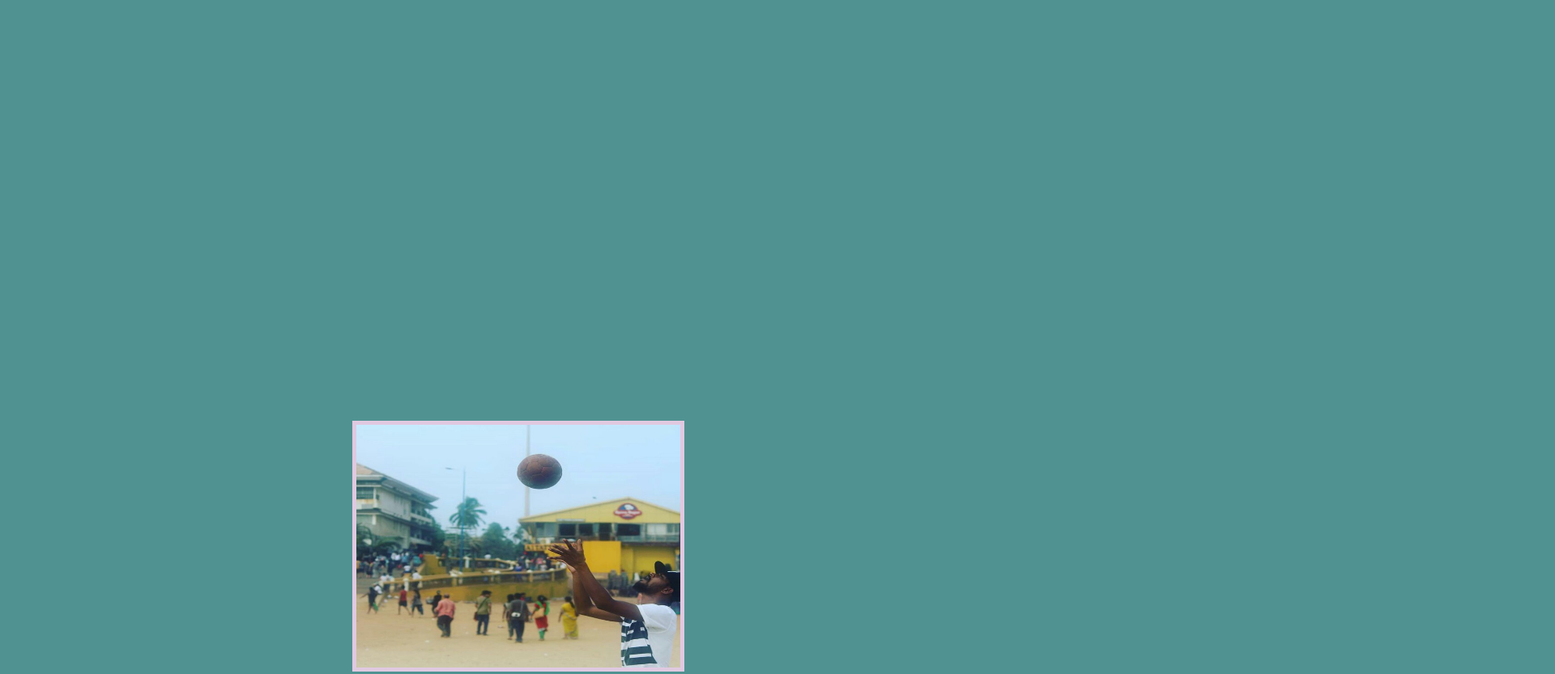
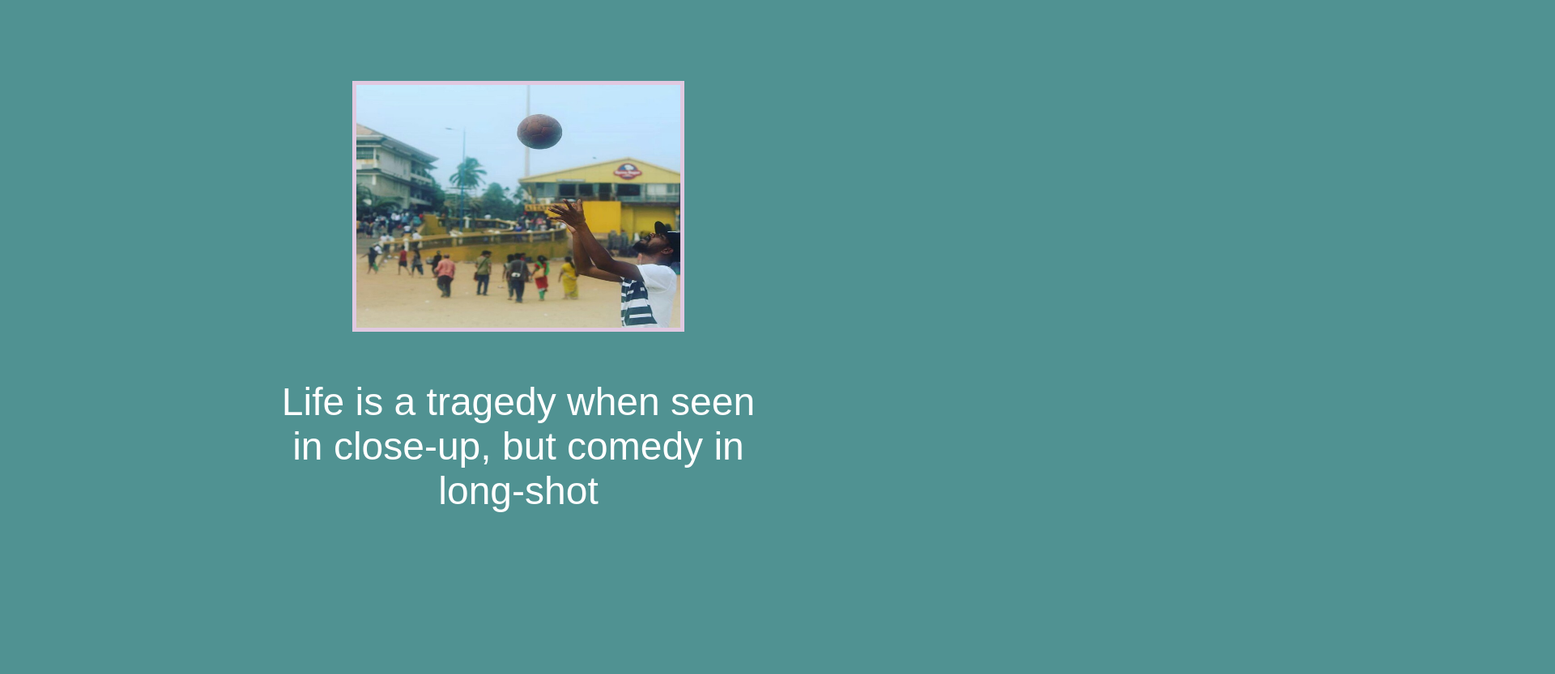
Before and after one commit to Nk-Code-Star/first-Website, a plain HTML site: page one.html in a window 1280 px wide. Shown: the top 833 px of the page at 81% size, 1920 px wide, since content can reach past the window. After the commit the page ends 800 px from the top, so only its background shows below. Drawn offline with Linux system fonts and the light colour scheme; a web font is replaced by a local one.

Commit message:
Update style.css

```diff
--- a/style.css
+++ b/style.css
@@ -13,5 +13,5 @@ body{
     margin-top: 100px;
     color:white;
     text-align: center;
-    font-size: 50rem;
+    font-size: 3rem;
 }
```
